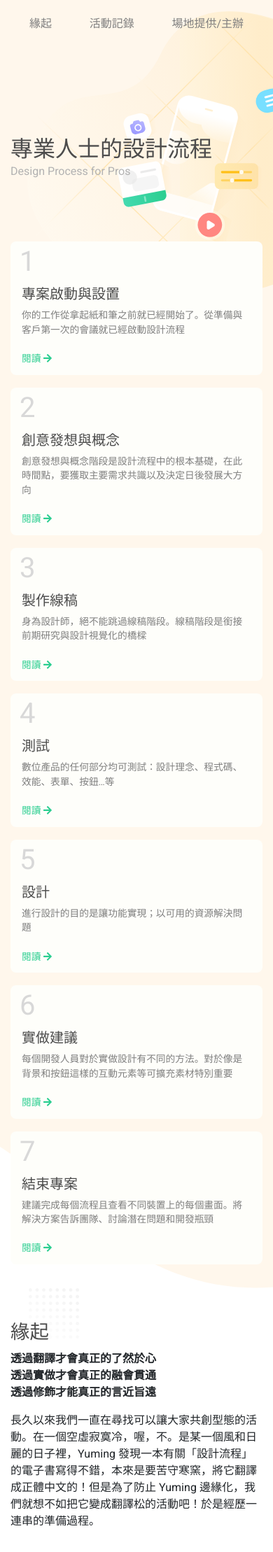
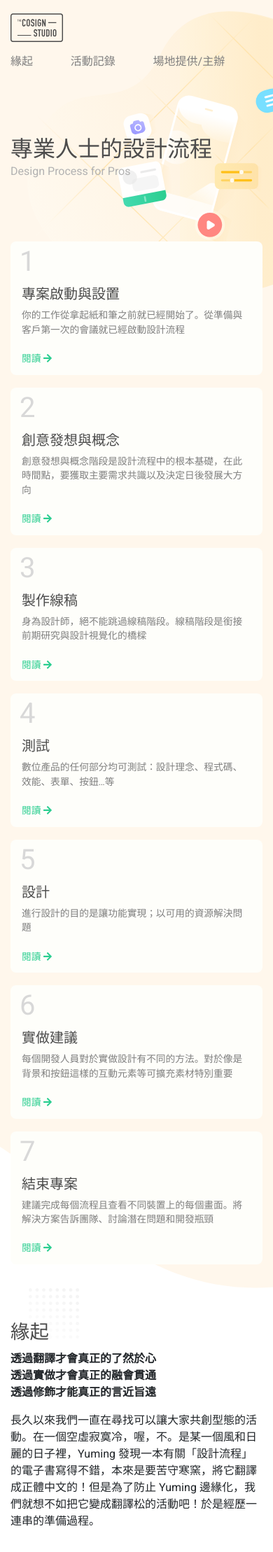
Before and after one commit to thecosignstudio/process, a Jekyll site: the page built from index.md, in a window 390 px wide. Shown: the top 2218 px of the page at 70% size. Built offline with Jekyll 4.4.1, drawn with Linux system fonts in a browser that asks for light colours; nearby versions of some CDN libraries; some web fonts are replaced.

Commit message:
Add header nav logo

```diff
--- a/_layouts/home.html
+++ b/_layouts/home.html
@@ -33,8 +33,11 @@
 <body>
   <nav class="home-nav">
     <div class="container">
-      <div class="row">
-        <div class="col">
+      <div class="home-nav-row row">
+        <div class="col-12 col-sm-3 col-lg-2 col-xl-1">
+          <i class="home-nav-cosign"></i>
+        </div>
+        <div class="col-12 col-sm-9 col-lg-10 col-xl-11">
           <ul class="home-nav-list">
             <li class="home-nav-item">
               <a class="home-nav-item-link" href="#intro">緣起</a>
--- a/_sass/custom/_navigation.scss
+++ b/_sass/custom/_navigation.scss
@@ -7,20 +7,37 @@
   z-index: 10;
 }
 
+.home-nav-row {
+  align-items: center;
+}
+
+.home-nav-cosign {
+  display: block;
+  background-image: url('../assets/home_imgs/cosign_logo_g.svg');
+  background-position: center center;
+  background-repeat: no-repeat;
+  background-size: 100% auto;
+  height: 42px;
+  width: 75px;
+}
+
 .home-nav-list {
   display: flex;
+  margin: 12px 0 0;
   padding: 0;
+
+  @media screen and (min-width: 768px) {
+    margin: 0;
+  }
 }
 
 .home-nav-item {
   flex: 1 1 auto;
   list-style: none;
-  text-align: center;
 
   @media screen and (min-width: 768px) {
     flex: 0 0 auto;
     margin-right: 48px;
-    text-align: left;
 
     &:last-child {
       margin-right: 0;
```
Also changed, not shown: assets/home_imgs/cosign_logo_b.svg, assets/home_imgs/cosign_logo_g.svg (added).
